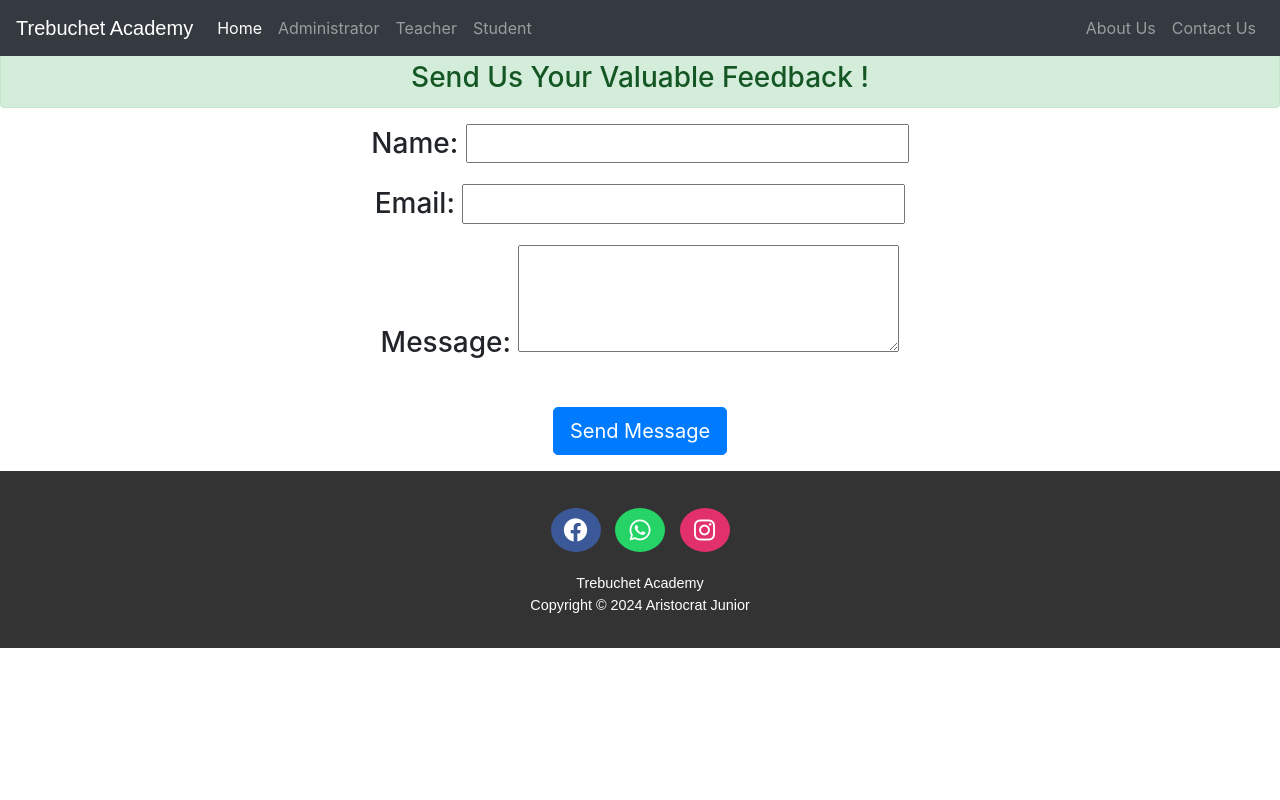
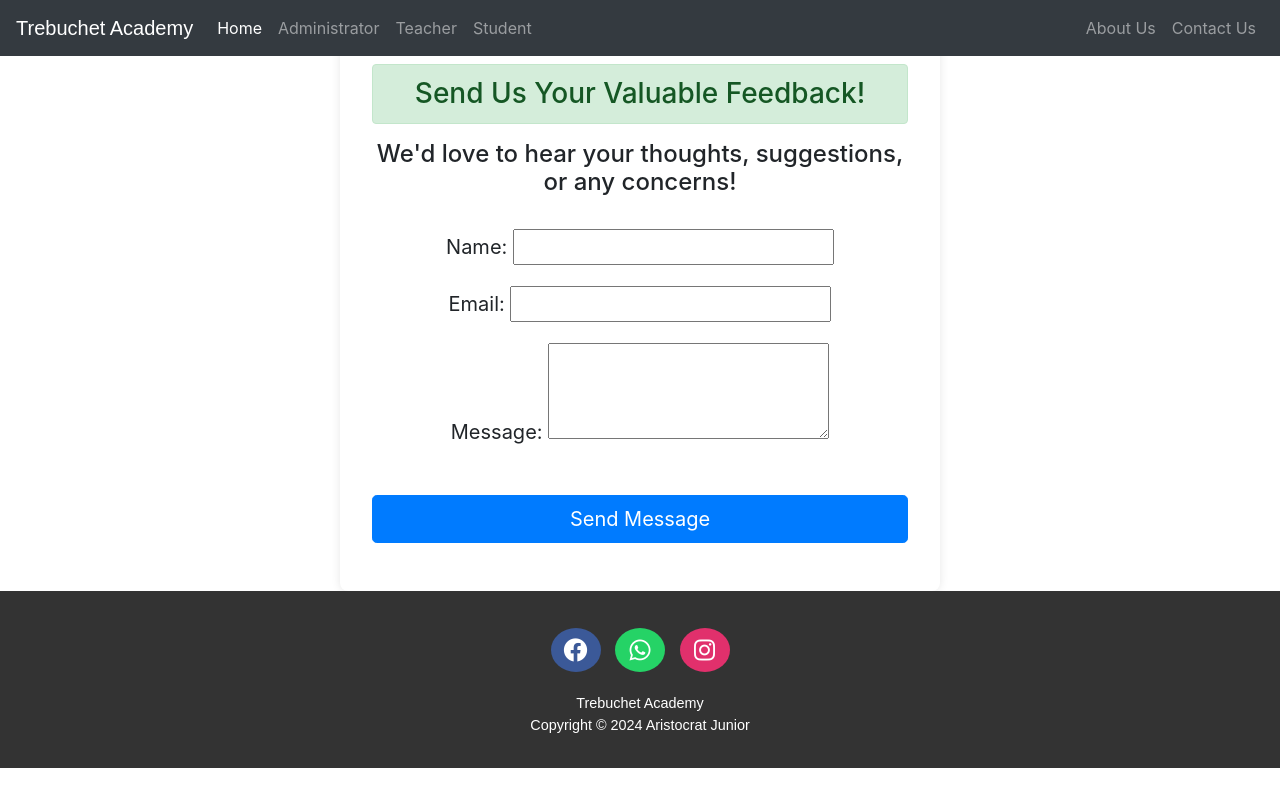
Before and after one commit to Aristocratjnr/Trebuchet-Academy, a Django app: page /contactus in a window 1280 px wide. Run offline with Django 3.2, Linux system fonts and the light colour scheme; some libraries are stand-ins or nearby versions.

Commit message:
Update styling and layout in contactus.html

```diff
--- a/templates/school/contactus.html
+++ b/templates/school/contactus.html
@@ -3,34 +3,84 @@
 <html lang="en" dir="ltr">
 
 <head>
+  <meta charset="UTF-8">
   <meta name="viewport" content="width=device-width, initial-scale=1, shrink-to-fit=no">
+  <title>Aristocrat Junior || Project</title>
 
-  <title>Arisrocrat Junior || Project</title>
+  <!-- Bootstrap 4.5.2 CSS -->
+  <link href="https://stackpath.bootstrapcdn.com/bootstrap/4.5.2/css/bootstrap.min.css" rel="stylesheet">
+  <!-- FontAwesome for icons (if needed) -->
+  <link rel="stylesheet" href="https://cdnjs.cloudflare.com/ajax/libs/font-awesome/5.15.4/css/all.min.css">
 
+  <style>
+    body {
+      padding-top: 2rem;
+      background-color: #f8f9fa;
+    }
 
+    .form-container {
+      max-width: 600px;
+      margin: 0 auto;
+      padding: 2rem;
+      background: #fff;
+      border-radius: 0.5rem;
+      box-shadow: 0 0 10px rgba(0, 0, 0, 0.1);
+    }
+
+    .alert {
+      margin-bottom: 2rem;
+    }
+
+    .btn-primary {
+      background-color: #007bff;
+      border-color: #007bff;
+      border-radius: 0.25rem;
+    }
+
+    .btn-primary:hover {
+      background-color: #0056b3;
+      border-color: #004085;
+    }
+
+    .form-group p {
+      font-size: 1.25rem;
+    }
+
+    .form-group input[type="submit"] {
+      width: 100%;
+    }
+  </style>
 </head>
 
 <body>
 
   {% include "school/navbar.html" %}
-  <br><br>
 
-  <center>
-    <h3 class='alert alert-success'>Send Us Your Valuable Feedback !</h3>
+  <div class="container">
+    <div class="form-container">
+      <h3 class='alert alert-success text-center'>Send Us Your Valuable Feedback!</h3>
 
       <form method="POST">
         <!-- Very Important csrf Token -->
         {% csrf_token %}
         <div class="form-group">
-        <p>
-        <h3>{{ form.as_p }}</h3>
-        </p>
+          <h4 class="text-center">We'd love to hear your thoughts, suggestions, or any concerns!</h4>
+          <br>
+          {{ form.as_p }}
           <br>
           <input type="submit" value="Send Message" class='btn btn-primary btn-lg'>
         </div>
       </form>
-  </center>
+    </div>
+  </div>
+
   {% include "school/footer.html" %}
+
+  <!-- jQuery and Bootstrap JS -->
+  <script src="https://code.jquery.com/jquery-3.5.1.min.js"></script>
+  <script src="https://cdn.jsdelivr.net/npm/@popperjs/core@2.9.3/dist/umd/popper.min.js"></script>
+  <script src="https://stackpath.bootstrapcdn.com/bootstrap/4.5.2/js/bootstrap.min.js"></script>
+
 </body>
 
 </html>
```
Lines whose indentation alone changed are shown as unchanged.
